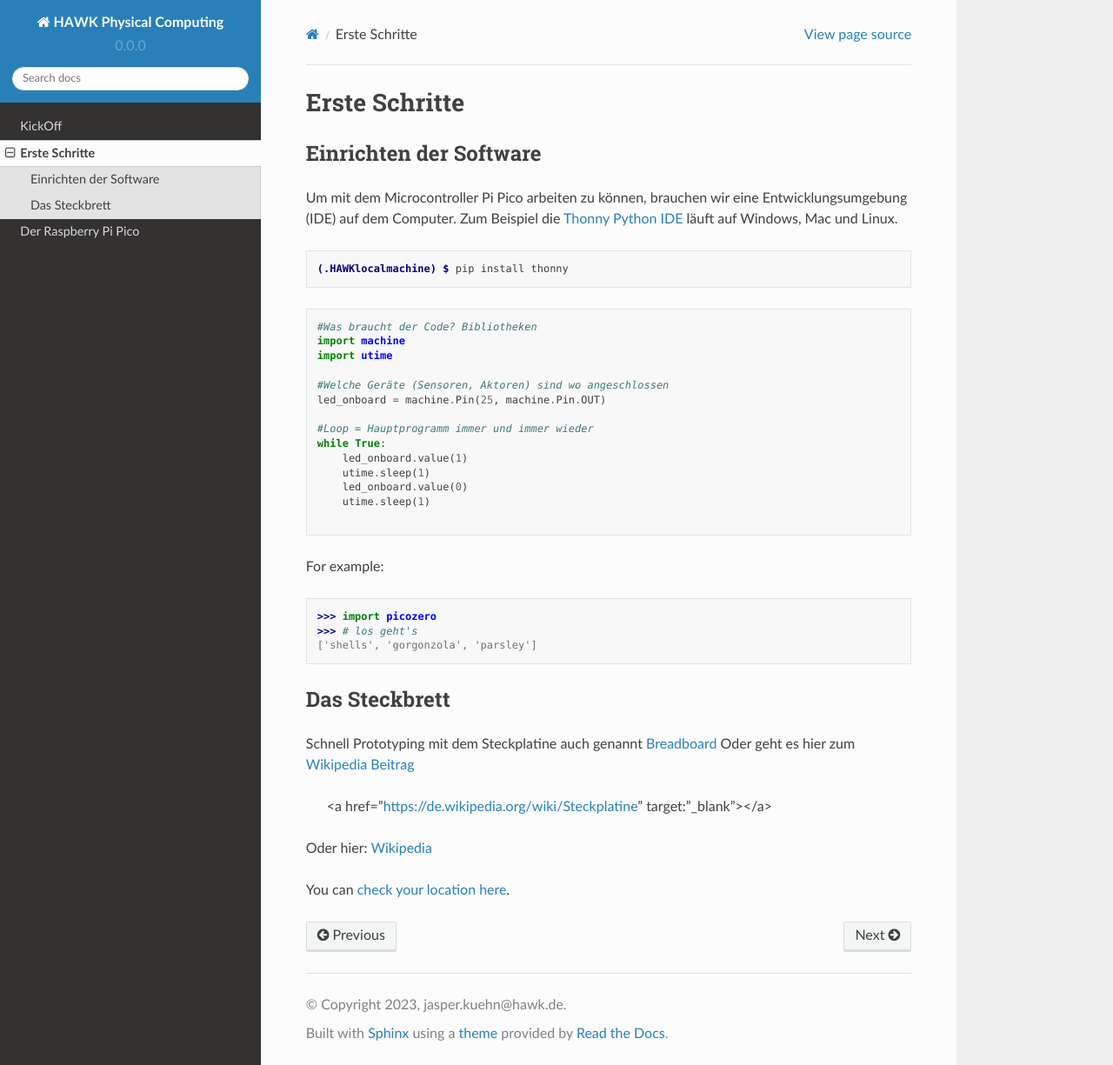
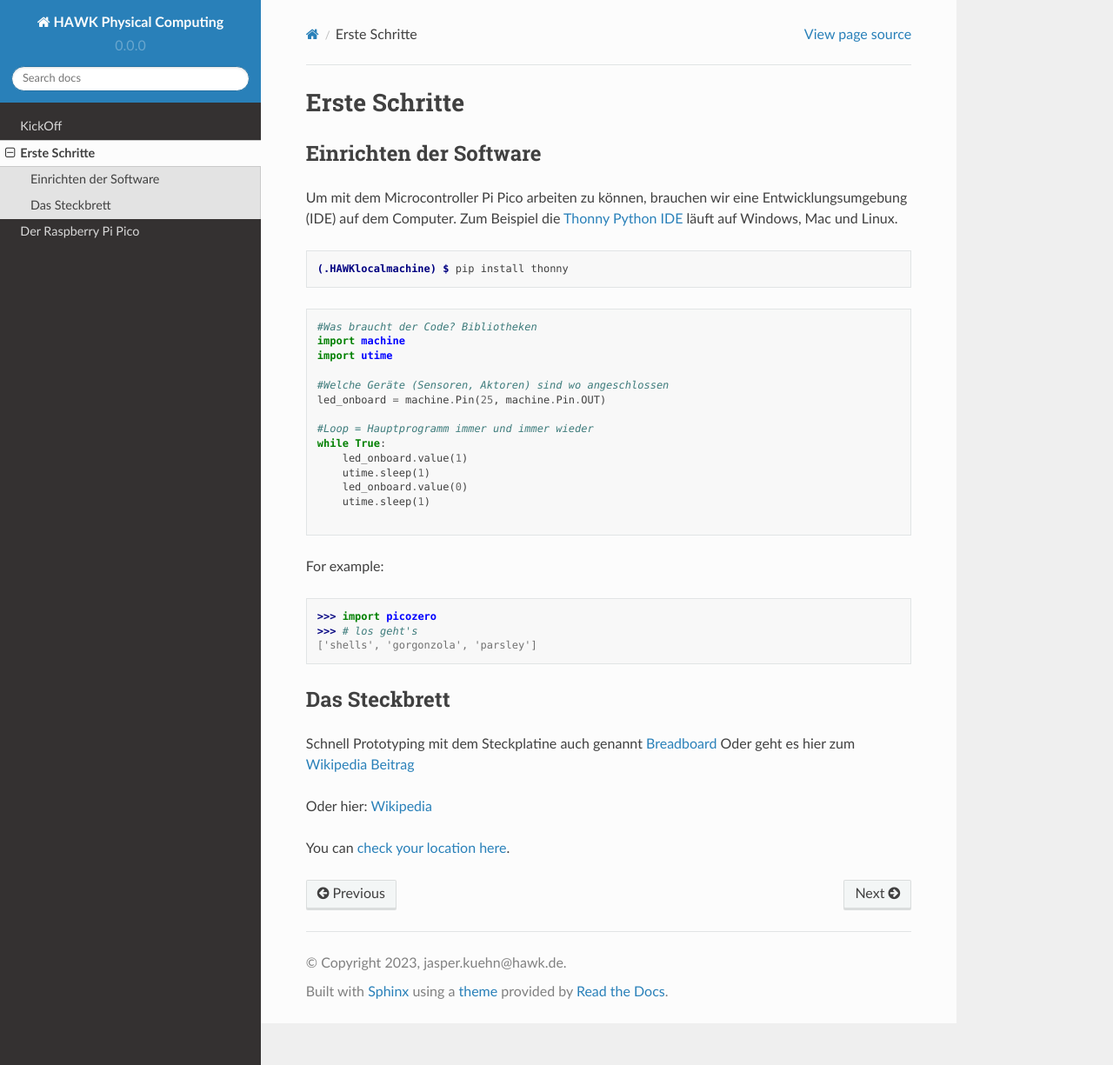
Before and after one commit to HAWK-Computing/physicalcomputing, a Sphinx documentation site: the page built from docs/ErsteSchritte.rst, in a window 1280 px wide and 1225 px high. Shown: the whole window at 87% size. Built offline with Sphinx 7.4.7 and the Read the Docs theme 2.0.0, drawn with Linux system fonts in a browser that asks for light colours.

Commit message:
Update ErsteSchritte.rst

```diff
--- a/docs/ErsteSchritte.rst
+++ b/docs/ErsteSchritte.rst
@@ -34,11 +34,11 @@ Das Steckbrett
 -----------------
 
 Schnell Prototyping mit dem Steckplatine auch genannt `Breadboard`_
-Oder geht es hier zum `Wikipedia Beitrag`_
+Oder geht es hier zum |WikiSteck|
 
-.. _Wikipedia Beitrag: raw:: html
+.. |WikiSteck| raw:: html
 
-   <a href="https://de.wikipedia.org/wiki/Steckplatine" target:"_blank"></a>
+   <a href="https://de.wikipedia.org/wiki/Steckplatine" target:"_blank">Wikipedia Beitrag</a>
 
 .. _Breadboard: https://de.wikipedia.org/wiki/Steckplatine
 
```
